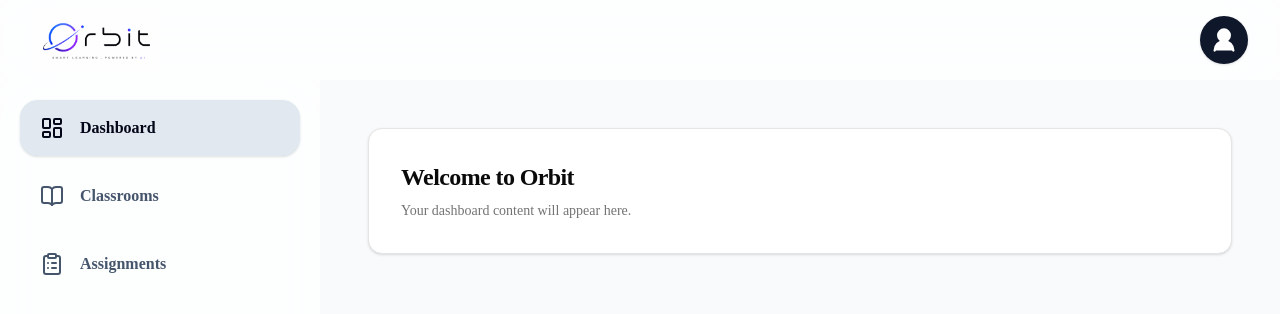
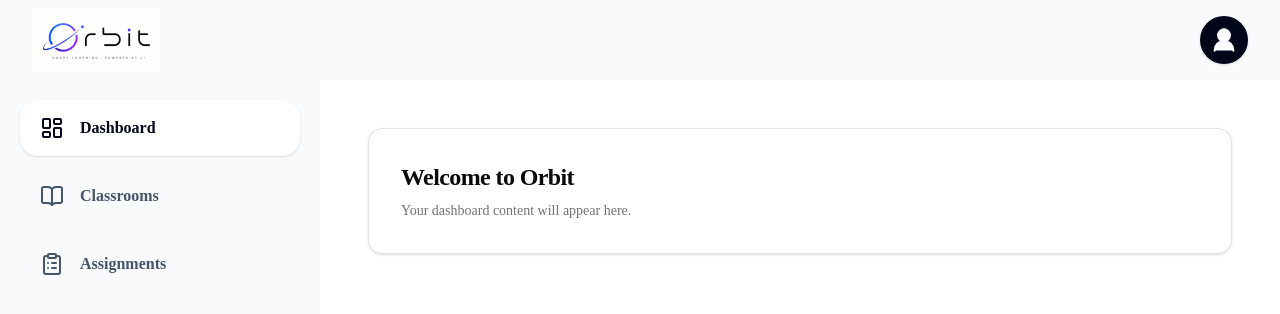
Before and after one commit to rudragosavi10/Orbit, a Next.js app: page /dashboard in a window 1280 px wide. Shown: the top 314 px of the page. Built offline with nearby package versions, Linux system fonts and the light colour scheme; no server answers.

Commit message:
Your changes

```diff
--- a/components/layout/app-shell.tsx
+++ b/components/layout/app-shell.tsx
@@ -53,7 +53,7 @@
   }
 
   return (
-    <div className="min-h-screen bg-slate-50 text-slate-950">
+    <div className="min-h-screen bg-white text-slate-950">
       <Navbar onMenuClick={() => setIsSidebarOpen(true)} />
 
       <Sidebar
@@ -63,7 +63,7 @@
         onSectionChange={setActiveSection}
       />
 
-      <main className="min-h-screen bg-slate-50 pt-20 md:pl-80">
+      <main className="min-h-screen bg-white pt-20 md:pl-80">
         <div className="mx-auto w-full max-w-7xl p-6 md:p-10 lg:p-12">
           {renderActiveContent()}
         </div>
--- a/components/layout/navbar.tsx
+++ b/components/layout/navbar.tsx
@@ -9,14 +9,14 @@
 
 export function Navbar({ onMenuClick }: NavbarProps) {
   return (
-    <header className="fixed inset-x-0 top-0 z-40 h-20 bg-white/70 backdrop-blur-xl">
+    <header className="fixed inset-x-0 top-0 z-40 h-20 bg-slate-50">
       <div className="flex h-full items-center justify-between px-5 md:px-8">
         <div className="flex h-full items-center">
           <button
             type="button"
             onClick={onMenuClick}
             aria-label="Open sidebar"
-            className="mr-4 inline-flex h-11 w-11 items-center justify-center rounded-xl text-slate-700 transition-colors hover:bg-slate-100 hover:text-slate-950 md:hidden"
+            className="mr-4 inline-flex h-11 w-11 items-center justify-center rounded-xl text-slate-700 transition-colors hover:bg-slate-200 hover:text-slate-950 md:hidden"
           >
             <Menu className="h-6 w-6" />
           </button>
@@ -34,7 +34,7 @@
         <button
           type="button"
           aria-label="User profile"
-          className="flex h-12 w-12 items-center justify-center rounded-full bg-slate-900 text-white shadow transition-all duration-200 hover:scale-105 hover:bg-black"
+          className="flex h-12 w-12 items-center justify-center rounded-full bg-slate-950 text-white shadow-sm transition-all duration-200 hover:scale-105 hover:bg-black"
         >
           <UserRound className="h-7 w-7 fill-current" />
         </button>
--- a/components/layout/sidebar.tsx
+++ b/components/layout/sidebar.tsx
@@ -72,7 +72,7 @@
       />
 
       <aside
-        className={`fixed bottom-0 left-0 top-20 z-50 w-80 bg-white/70 backdrop-blur-xl transition-transform duration-300 ease-in-out md:z-30 md:translate-x-0 ${
+        className={`fixed bottom-0 left-0 top-20 z-50 w-80 bg-slate-50 transition-transform duration-300 ease-in-out md:z-30 md:translate-x-0 ${
           isOpen ? "translate-x-0" : "-translate-x-full"
         }`}
       >
@@ -85,16 +85,13 @@
             type="button"
             onClick={onClose}
             aria-label="Close sidebar"
-            className="inline-flex h-10 w-10 items-center justify-center rounded-xl text-slate-700 transition-colors hover:bg-slate-100 hover:text-slate-950"
+            className="inline-flex h-10 w-10 items-center justify-center rounded-xl text-slate-700 transition-colors hover:bg-slate-200 hover:text-slate-950"
           >
             <X className="h-6 w-6" />
           </button>
         </div>
 
-        <nav
-          aria-label="Main navigation"
-          className="space-y-3 p-5"
-        >
+        <nav aria-label="Main navigation" className="space-y-3 p-5">
           {navigationItems.map(({ label, section, icon: Icon }) => {
             const isActive = activeSection === section;
 
@@ -104,9 +101,9 @@
                 type="button"
                 aria-current={isActive ? "page" : undefined}
                 onClick={() => handleNavigation(section)}
-                className={`flex h-14 w-full items-center gap-4 rounded-2xl px-5 text-left text-base font-semibold transition-all ${
+                className={`flex h-14 w-full items-center gap-4 rounded-2xl px-5 text-left text-base font-semibold transition-all duration-200 ${
                   isActive
-                    ? "bg-slate-200 text-slate-950 shadow-sm"
+                    ? "bg-white text-slate-950 shadow-sm"
                     : "text-slate-600 hover:bg-slate-100 hover:text-slate-950"
                 }`}
               >
```
